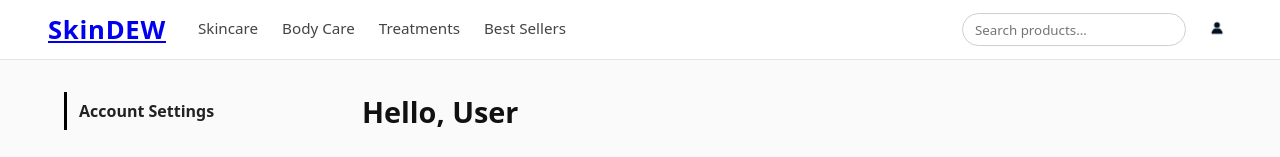
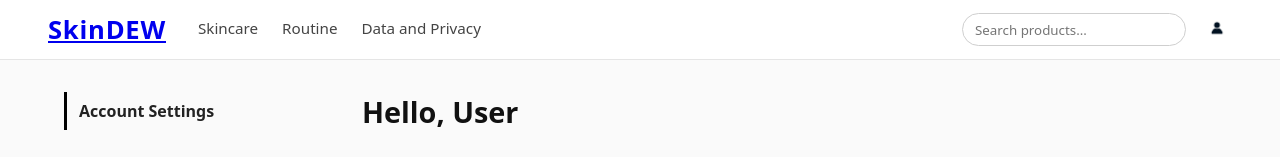
Before and after one commit to John03Rebecca/SkinDEWProject, a website: page public/pages/profile.html in a window 1280 px wide. Shown: the top 157 px of the page. Drawn offline with Linux system fonts and the light colour scheme; no server answers.

Commit message:
Update profile.html

```diff
--- a/public/pages/profile.html
+++ b/public/pages/profile.html
@@ -16,9 +16,9 @@
       <a href="/pages/index.html" class="brand">SkinDEW</a>
       <nav class="top-nav-links">
         <a href="/pages/index.html" class="top-link">Skincare</a>
-        <a href="/pages/index.html" class="top-link">Body Care</a>
-        <a href="/pages/index.html" class="top-link">Treatments</a>
-        <a href="/pages/index.html" class="top-link">Best Sellers</a>
+        <a href="/pages/index.html" class="top-link">Routine</a>
+        <a href="/pages/index.html" class="top-link">Data and Privacy</a>
+
       </nav>
     </div>
 
```
